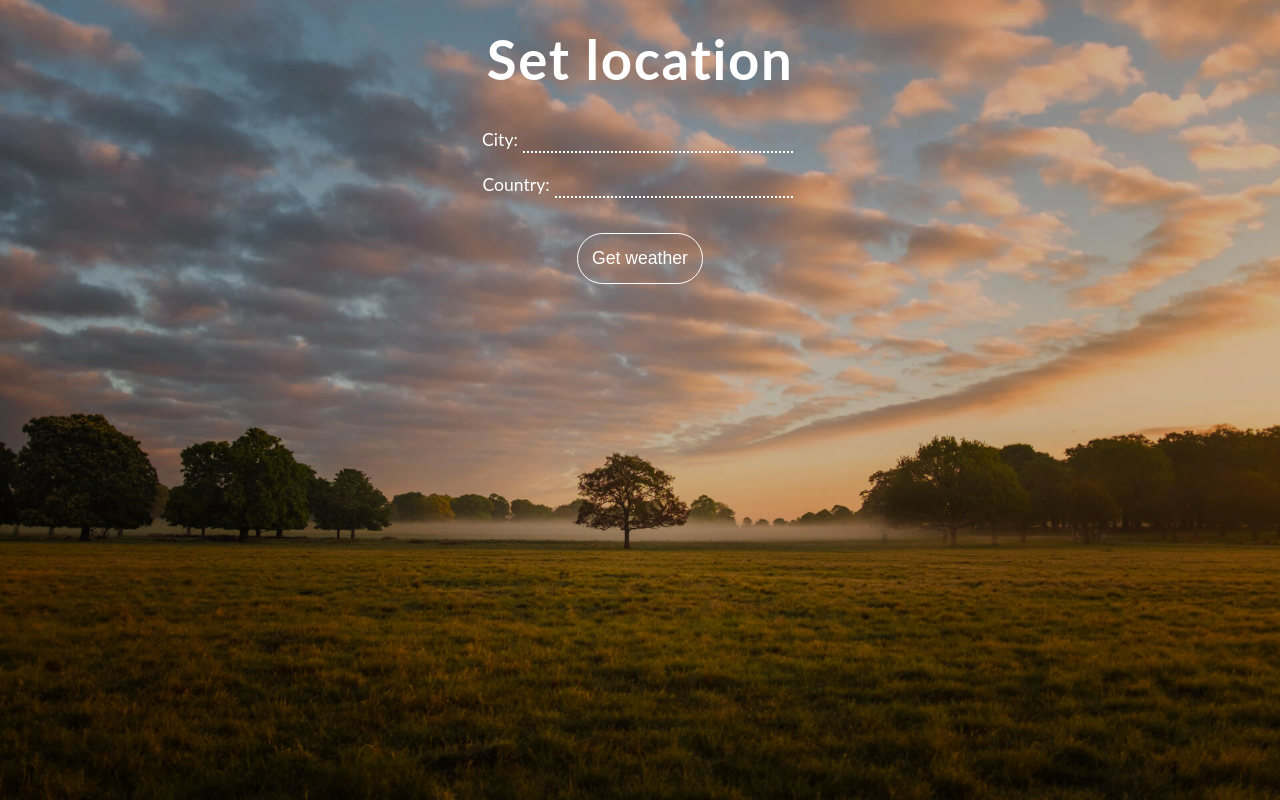
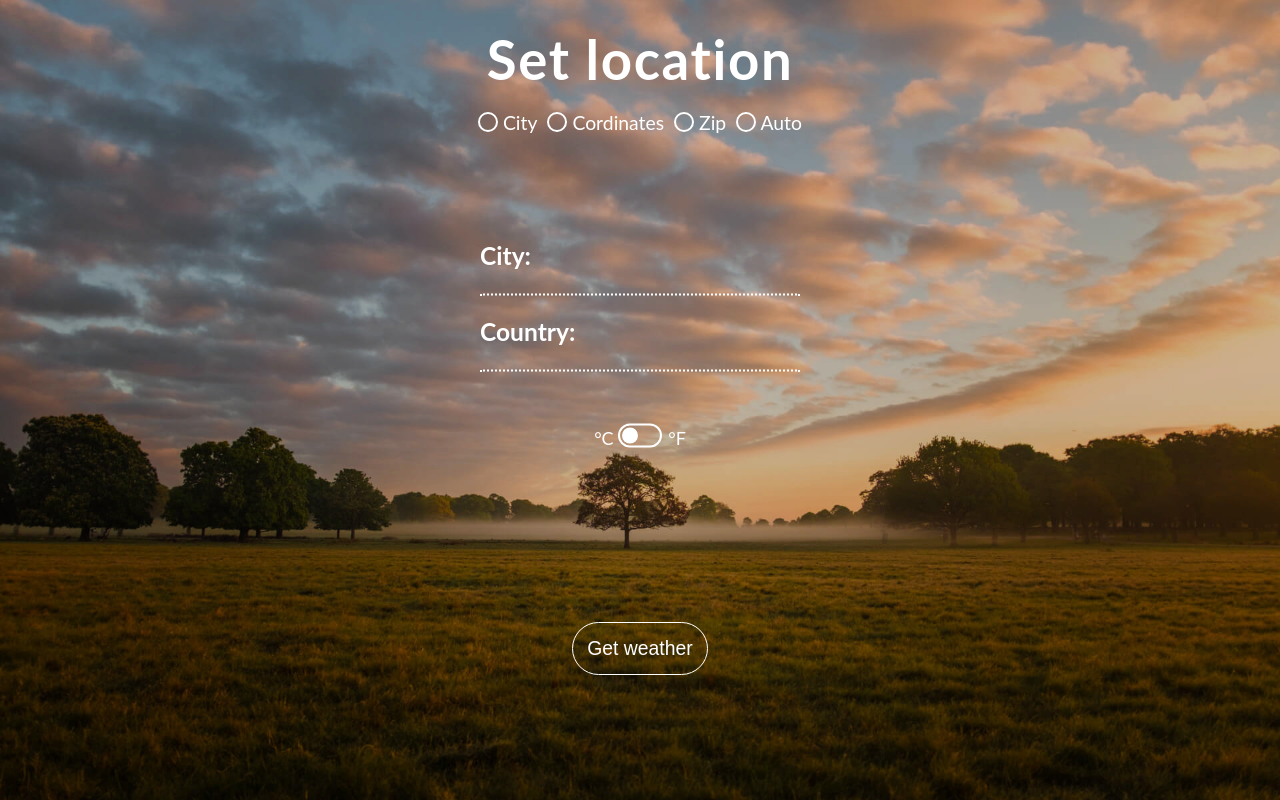
Before and after one commit to KonradKisiel/Weather_App, a React (Create React App) app: page / in a window 1280 px wide. Built offline with nearby package versions, Linux system fonts and the light colour scheme.

Commit message:
custom radio buttons for localization

```diff
--- a/src/components/Form.js
+++ b/src/components/Form.js
@@ -4,15 +4,36 @@ const Form = (props) => {
   return (
     <div className="container360">
       <h1 className="header">Set location</h1>
-      <br></br>
-      <br></br>
       <form onSubmit={props.getWeather}>
-        <label htmlFor="city">City:</label>
-        <input type="text" name="city" /><br></br>
+        <div className="radios">
+          <input type="radio" name="mControls" id="cityR" />
+          <label htmlFor="cityR">
+            <span><span></span></span> City</label>
+          <input type="radio" name="mControls" id="cordsR" />
+          <label htmlFor="cordsR">
+            <span><span></span></span> Cordinates</label>
+          <input type="radio" name="mControls" id="zipR" />
+          <label htmlFor="zipR">
+            <span><span></span></span> Zip</label>
+          <input type="radio" name="mControls" id="autoR" />
+          <label htmlFor="autoR">
+            <span><span></span></span> Auto</label>
+        </div>
         <br></br>
-        <label htmlFor="city">Country:</label>
-        <input type="text" name="country" /><br></br>
-        <p>{props.error}</p>
+        <div className="centerContainer">
+          <label htmlFor="city"><h3>City:</h3></label>
+          <input type="text" name="city" /><br></br>
+          <br></br>
+          <label htmlFor="country"><h3>Country:</h3></label>
+          <input type="text" name="country" /><br></br>
+          <p>{props.error}</p>
+          <br></br>
+          <br></br>
+          <div className="toggle">
+            <input type="checkbox" id="switch" /><label htmlFor="switch">Toggle</label>
+            <p><span>°C </span><span>°F</span></p>
+          </div>
+        </div>
         <button>Get weather</button>
       </form>
     </div>
--- a/src/index.css
+++ b/src/index.css
@@ -20,10 +20,9 @@ body {
     /* font-size: 3.2vh; */
   font-size: 2.2vh;
   white-space: nowrap;
+  user-select: none;
 }
-
 /*
-
   @media (min-width: 667px) and (max-width: 1460px) {
   body{font-size: 2.3vh;}
   }
@@ -45,13 +44,14 @@ h2 {
 h3 {
   font-size:  1.27em;
 }
-p, label{
+p, label, input, button{
   font-size: 1.1em;
 }
 span{
   font-size: 0.9em;
 }
 
+/* containers */
 .mainContainer{
   width: 100%;
   height: 100%;
@@ -64,6 +64,11 @@ span{
   text-align: center;
   margin: auto;
   margin-top: 2em;
+}
+
+.centerContainer{
+  margin-top: 50%;
+  transform: translateY(-50%);
 }
 
 #background{
@@ -129,11 +134,6 @@ span{
   position: absolute;
   height: 305px;
   transform: rotate(-90deg);
-  /*
-
-  left: -145px;
-  top: 175px;
-  */
 }
 
 .infoBar{
@@ -156,10 +156,6 @@ span{
   position: relative;
   top: 3px;
   right: 0.22em;
-  /*
-  top: 5px;
-  right: 2px;
-  */
 }
 
 #tempBig{
@@ -167,7 +163,6 @@ span{
 }
 
 .weatherIcon{
- /* transform: translate(-25%, -25%); */
  position: relative;
  top: -0.23em;
  left: -22px;
@@ -184,9 +179,6 @@ span{
   width: 100px;
 }
 
-label, input, button{
-  font-size: 1em;
-}
 
 input[type="text"]
 {
@@ -200,12 +192,12 @@ input[type="text"]
 
 input[name="city"]
 {
-  width: 270px;
+  width: 320px;/*13.1em;270px;*/
 }
 
 input[name="country"]
 {
-  width: 238px;
+  width: 320px;/*11.4em;238px*/
 }
 
 input:-webkit-autofill,
@@ -239,12 +231,147 @@ input:focus, textarea:focus {
 }
 
 button{
-  margin: 2em;
+  margin: 20px;
   background: none;
   border: 1.5px solid #fff;
   border-radius: 2em;
-  padding: 0.8em;
+  padding: 14px;
   color: white;
   outline: none;
   cursor: pointer;
 }
+
+label{
+  z-index: 5;
+}
+
+label h3{
+  text-align: left;
+  margin-left: 20px;
+}
+/* rado buttons */
+.radios{
+  margin: 1.5em auto;
+}
+
+.radios span{
+  font-size: 0;
+}
+
+.radios input[type="checkbox"],
+.radios input[type="radio"] {
+    display: none;
+}
+
+.radios label {
+  margin: 5px;
+  cursor: pointer;
+}
+
+.radios input[type="checkbox"]:checked+label,
+.radios input[type="radio"]:checked+label {
+    color: #fff;
+}
+
+.radios input[type="checkbox"]+label>span,
+.radios input[type="radio"]+label>span {
+    display: inline-block;
+    vertical-align: middle;
+    width: 16px;
+    height: 16px;
+    background: none;
+    border-radius: 100%;
+    border: 2px solid #fff;
+}
+
+.radios input[type="radio"]+label span {
+  margin-top: -6px;
+    border-radius: 100%;
+}
+/*
+.radios input[type="checkbox"]+label>span::before {
+    content: "";
+    display: block;
+}
+
+.radios input[type="checkbox"]:checked+label>span>span::before {
+    position: relative;
+    top: -4px;
+    background-color: #fff;
+    font-size: 0;
+    border: 4px solid #fff;
+    border-radius: 100%;
+}
+*/
+.radios input[type="radio"]+label>span>span{
+  position: relative;
+  top: 8px;
+  background-color: #fff;
+  border: 6px solid #fff;
+  border-radius: 100%;
+  opacity: 0;
+  transition: 0.3s;
+}
+.radios input[type="radio"]:checked+label>span>span {
+    opacity: 1;
+}
+
+/* toggle switch */
+.toggle p{
+  margin: auto;
+  position: relative;
+  font-size: 20px;
+  top: -33px;
+  z-index: 0;
+}
+
+.toggle p span:first-child{
+  position: relative;
+  left: -25px;
+}
+
+.toggle p span:nth-child(2){
+  position: relative;
+  right: -25px;
+}
+
+.toggle input[type="checkbox"] {
+  height: 0;
+  width: 0;
+  display: none;
+  /*visibility: hidden;*/
+}
+
+.toggle label {
+  margin: 10px auto;
+  cursor: pointer;
+  text-indent: -9999px;
+  width: 40px;
+  height: 20px;
+  background: none;
+  border: 2px solid #fff;
+  display: block;
+  border-radius: 100px;
+  position: relative;
+}
+
+.toggle label:after {
+  content: "";
+  position: absolute;
+  top: 2px;
+  left: 2px;
+  width: 16px;
+  height: 16px;
+  background: #fff;
+  border-radius: 90px;
+  transition: 0.3s;
+}
+
+.toggle input:checked + label:after {
+  left: calc(100% - 2px);
+  transform: translateX(-100%);
+}
+
+.toggle label:active:after {
+  width: 26px;
+}
```
Also changed, not shown: src/App.js (+0 -32 lines), src/assets/icons/01n.svg. Lines whose indentation alone changed are shown as unchanged.
